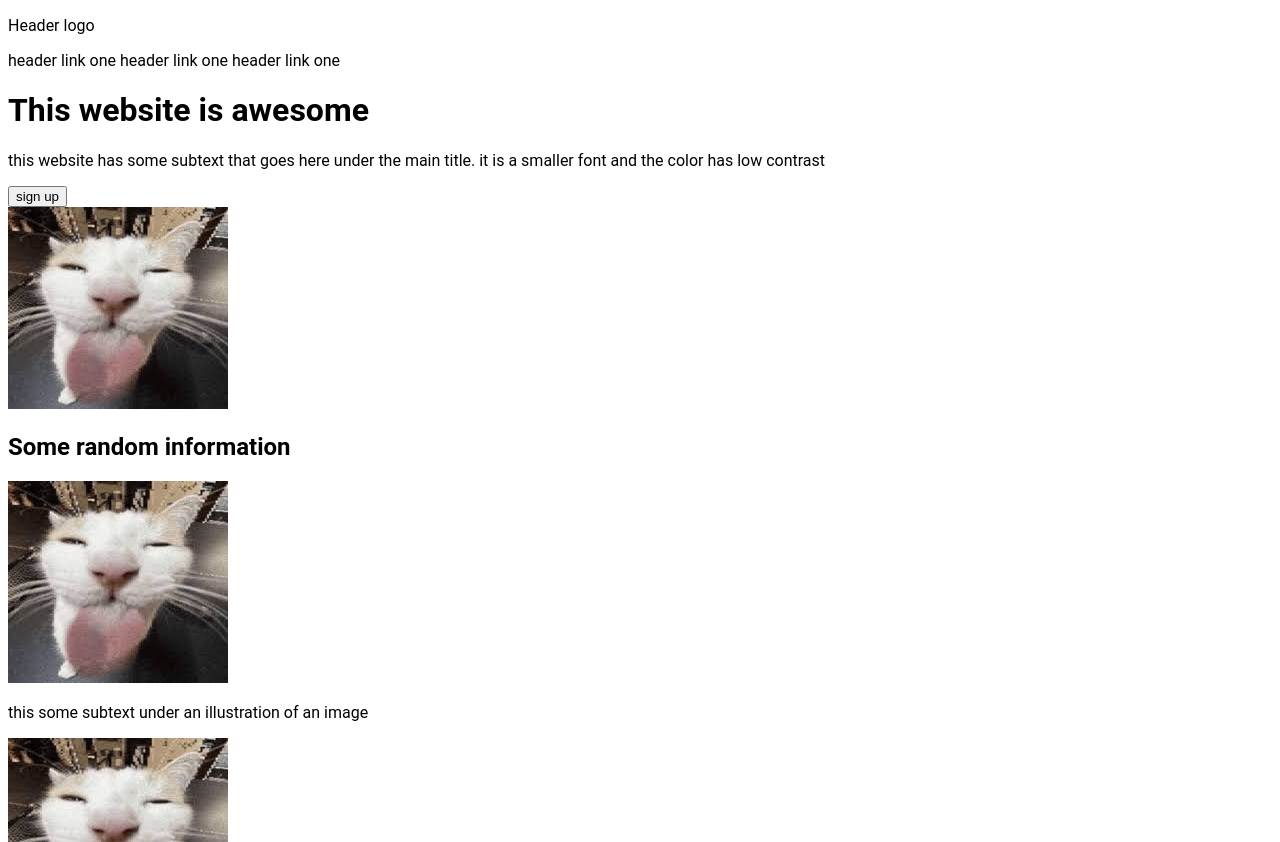
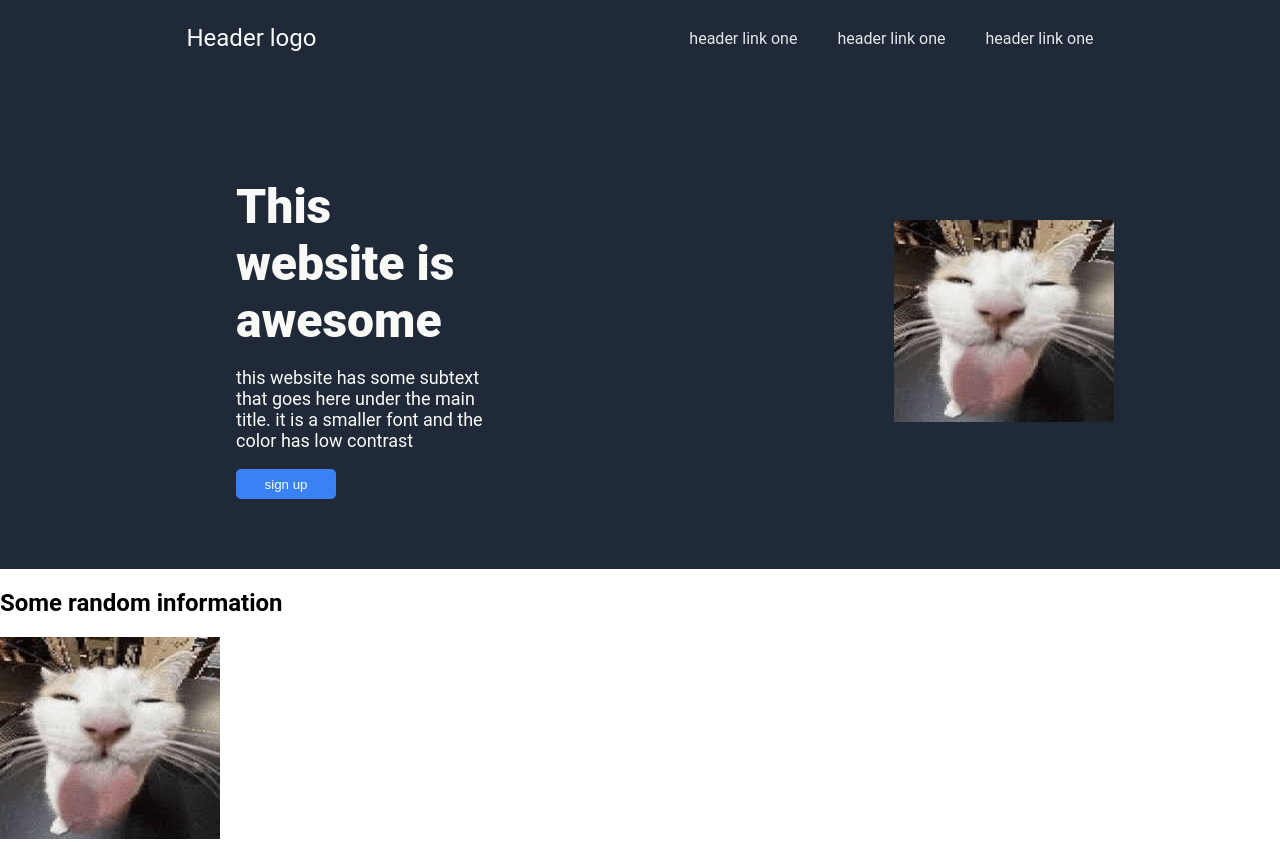
Before and after one commit to Mym776/landing, a plain HTML site: page index.html in a window 1280 px wide. Shown: the top 842 px of the page. Drawn offline with Linux system fonts and the light colour scheme.

Commit message:
finished the first two sections

```diff
--- a/index.html
+++ b/index.html
@@ -9,11 +9,13 @@
 <body>
     <div class="top">
         <p>Header logo</p>
+        <div class="links">
             <a>header link one</a>
             <a>header link one</a>
             <a>header link one</a>
         </div>
-
+    </div>
+    <div class="front">
         <div class="main">
             <h1>This website is awesome</h1>
             <p>this website has some subtext that goes here under the main title. it is a smaller font and the color has low contrast</p>
@@ -22,6 +24,7 @@
 
         <div class="image">
             <img src="images/Untitled.jpg" alt="silly cat">
+        </div>
     </div>
 
     <div class="second">
--- a/styles.css
+++ b/styles.css
@@ -1,4 +1,62 @@
 body{
+    margin: 0;
     font-family: Roboto;
+    display: flex;
+    flex-flow: column;
+    justify-content: space-between;
+    align-items:normal;
+}
+.top {
+
+    display: flex;
+    justify-content: space-around;
+    align-items: center;
+    background-color: #1F2937;
+    color: #e5e7eb;
 
 }
+.top p{
+    font-size: 24px;
+    color: #f9faf8;
+}
+.links{
+    /* padding: 10px;
+    margin: 10px; */
+    display: flex;
+    justify-content: space-around;
+    gap: 40px;
+
+}
+.front {
+    display: flex;
+    justify-content: space-around;
+    align-items: center;
+    color: #f9faf8;
+    background-color: #1F2937;
+}
+.main {
+    padding: 30px;
+    margin: 40px;
+    width: 20%;
+    display: flex;
+    flex-flow: column;
+
+}
+.main h1{
+    font-size: 48px;
+    font-weight: 900;
+    margin-bottom: 0;
+}
+.main p{
+    font-size: 18px;
+}
+button{
+    height: 30px;
+    width: 100px;
+    text-align: center;
+    color: #f9faf8;
+    background-color: #3882F6;
+
+    border: none;
+    border-radius: 5px;
+}
```
Lines whose indentation alone changed are shown as unchanged.
